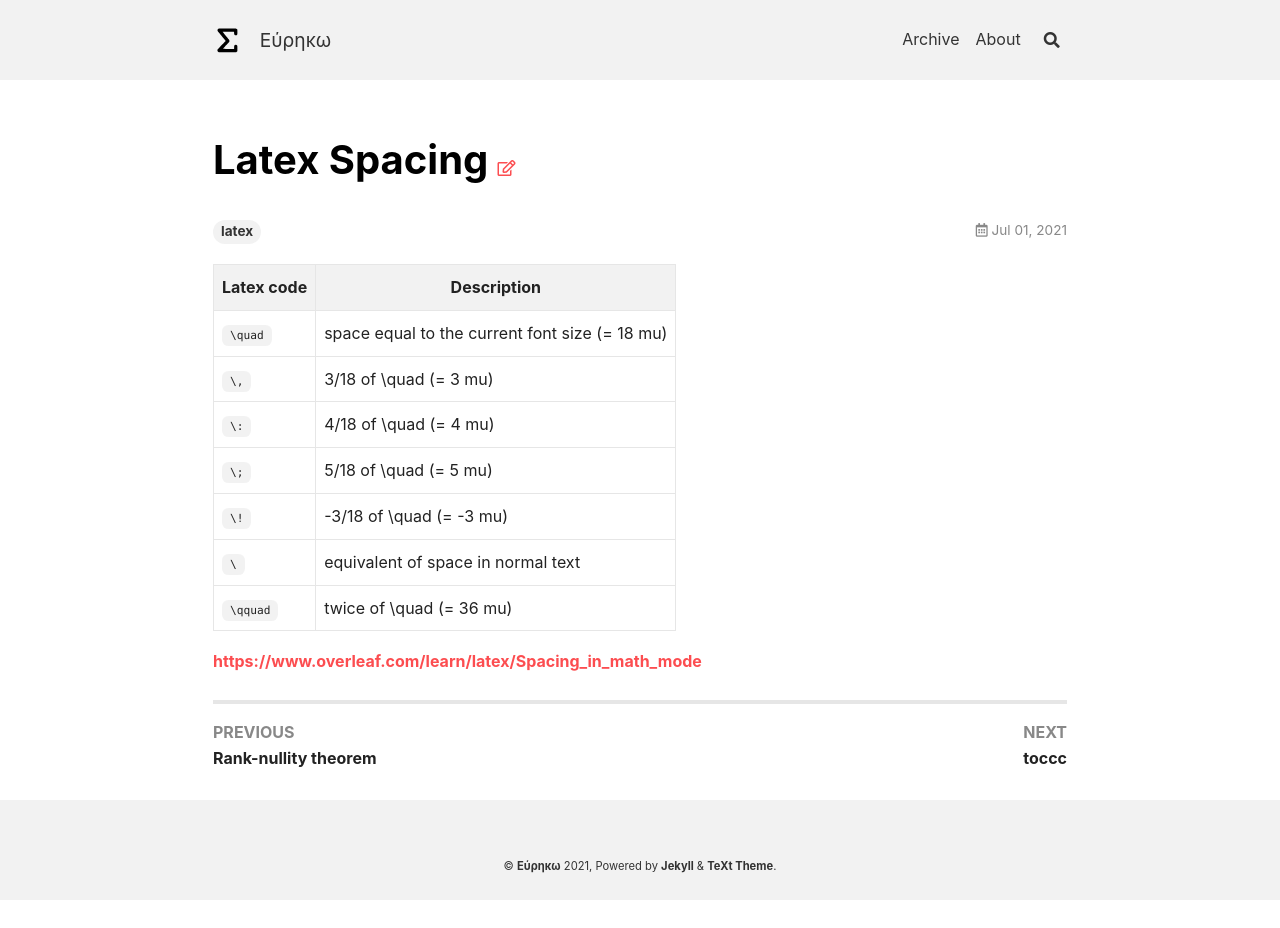
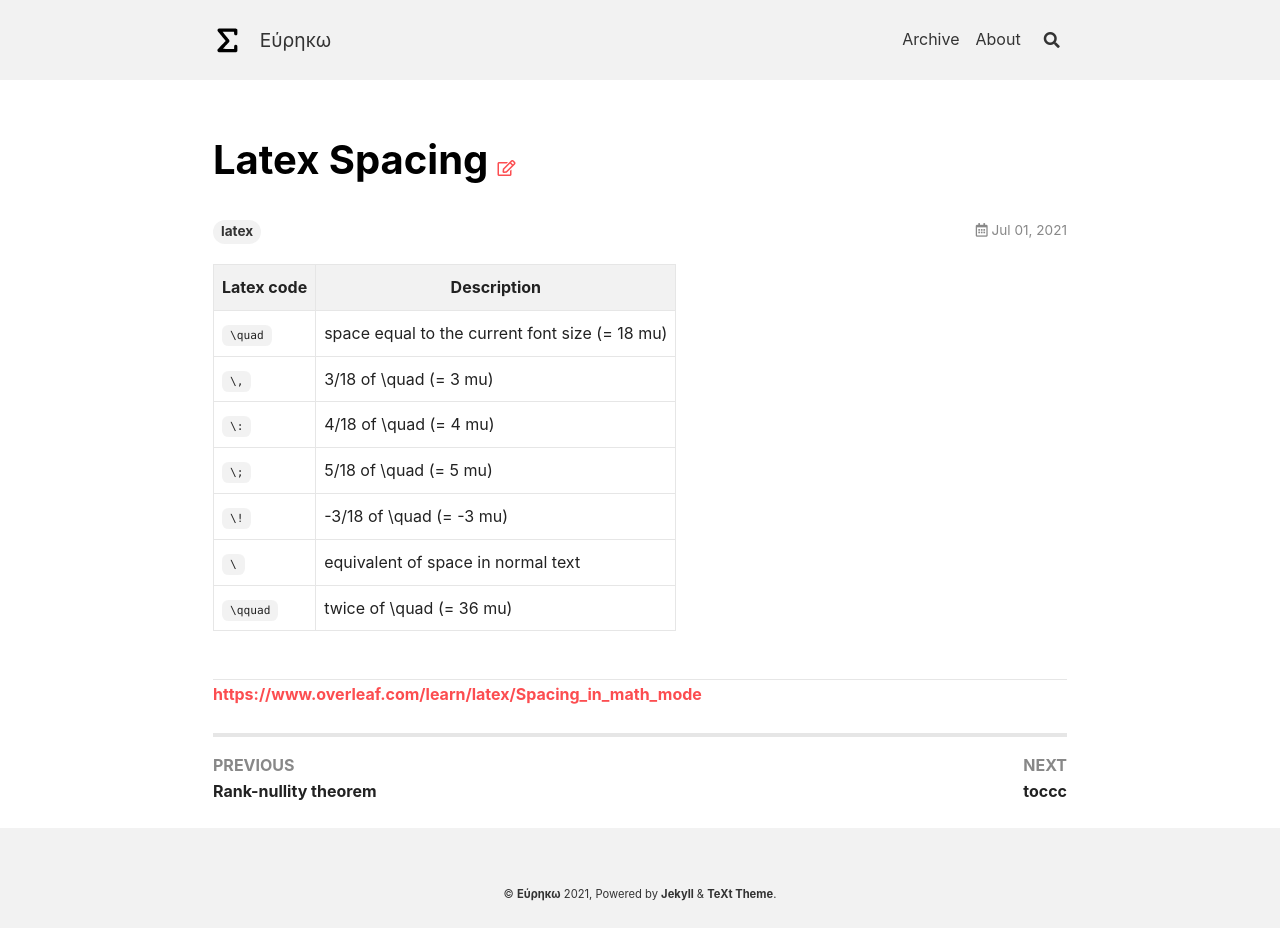
Before and after one commit to Yonderz/yonderz.github.io, a Jekyll site: the page built from _posts/2021-07-01-latex-spacing.md, in a window 1280 px wide. Built offline with Jekyll 4.4.1, drawn with Linux system fonts in a browser that asks for light colours; before the commit the page ends 900 px from its top, so only the background shows below that.

Commit message:
footnote

```diff
--- a/_posts/2021-07-01-latex-spacing.md
+++ b/_posts/2021-07-01-latex-spacing.md
@@ -13,4 +13,4 @@ tags: latex
 | `\qquad`   | twice of \quad (= 36 mu)                       |
 
 
-<footnote><a href="https://www.overleaf.com/learn/latex/Spacing_in_math_mode">https://www.overleaf.com/learn/latex/Spacing_in_math_mode</a></footnote>
+<div class="footnotes"><a href="https://www.overleaf.com/learn/latex/Spacing_in_math_mode">https://www.overleaf.com/learn/latex/Spacing_in_math_mode</a></div>
```
